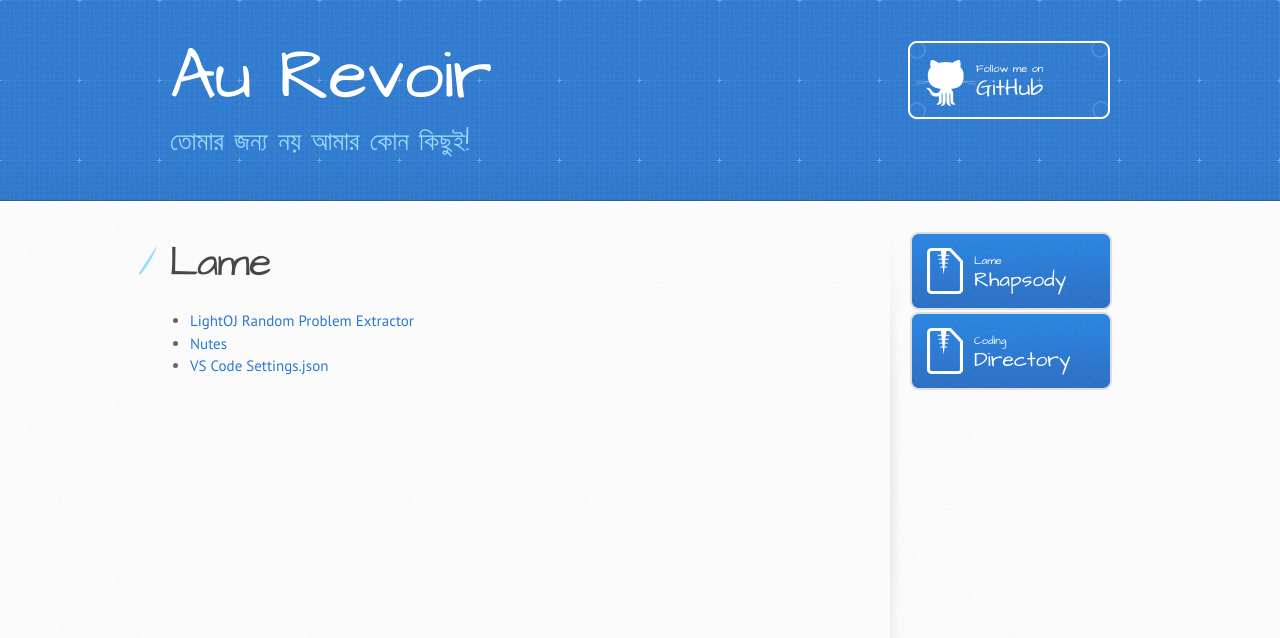
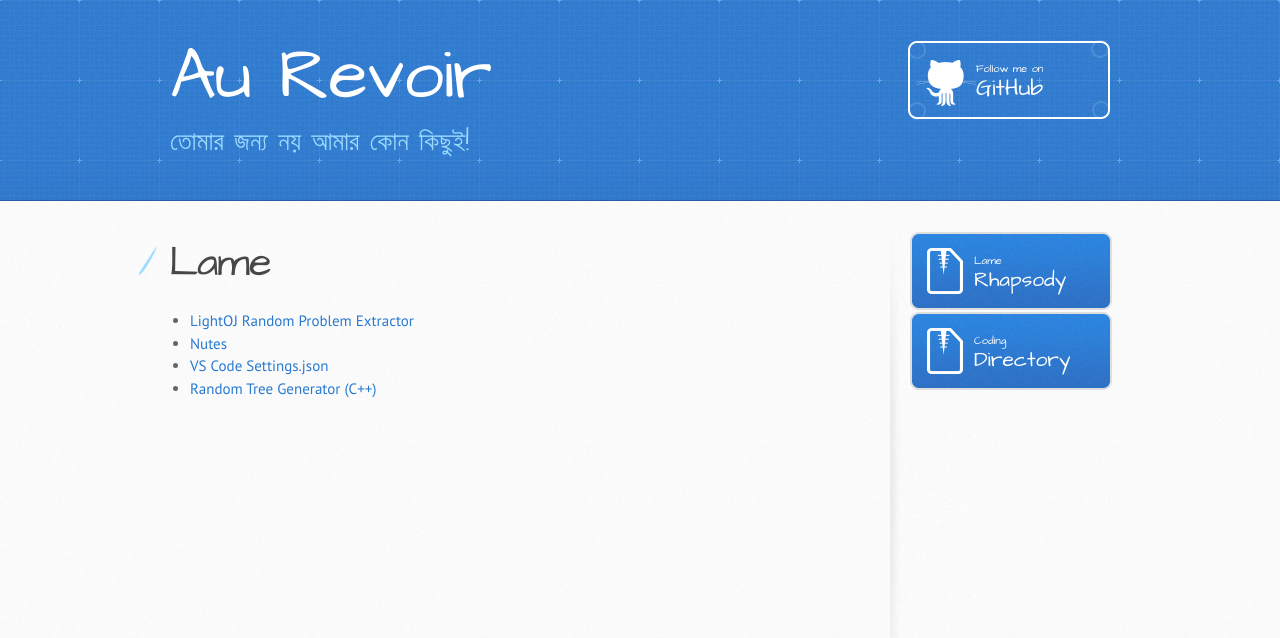
Before and after one commit to rebornplusplus/rebornplusplus.github.io, a Jekyll site: the page built from lame/index.md, in a window 1280 px wide. Shown: the top 638 px of the page. Built offline with Jekyll 4.4.1, drawn with Linux system fonts in a browser that asks for light colours; some web fonts are replaced; our own code applies the rules of GitHub Pages for plain Markdown files.

Commit message:
Update index.md

```diff
--- a/lame/index.md
+++ b/lame/index.md
@@ -7,3 +7,4 @@ layout: default
 * [LightOJ Random Problem Extractor](./lo-solve-random)
 * [Nutes](./nutes)
 * [VS Code Settings.json](./vs-code-settings.json)
+* [Random Tree Generator (C++)](./random-tree-generator.cc)
```
